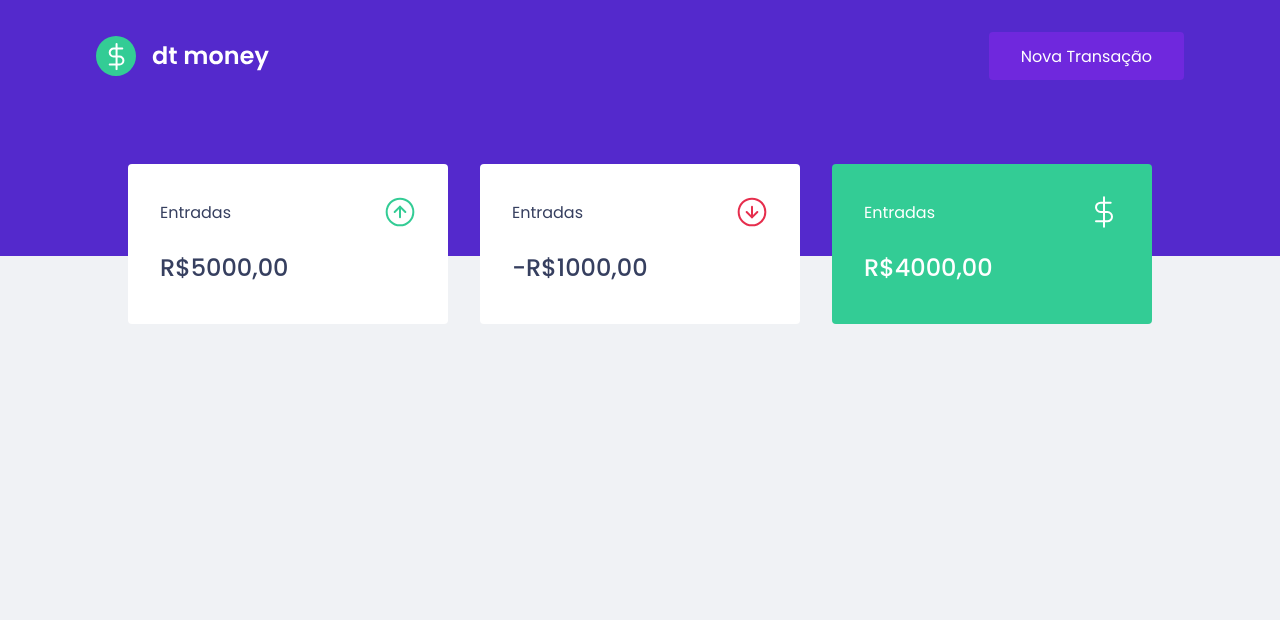
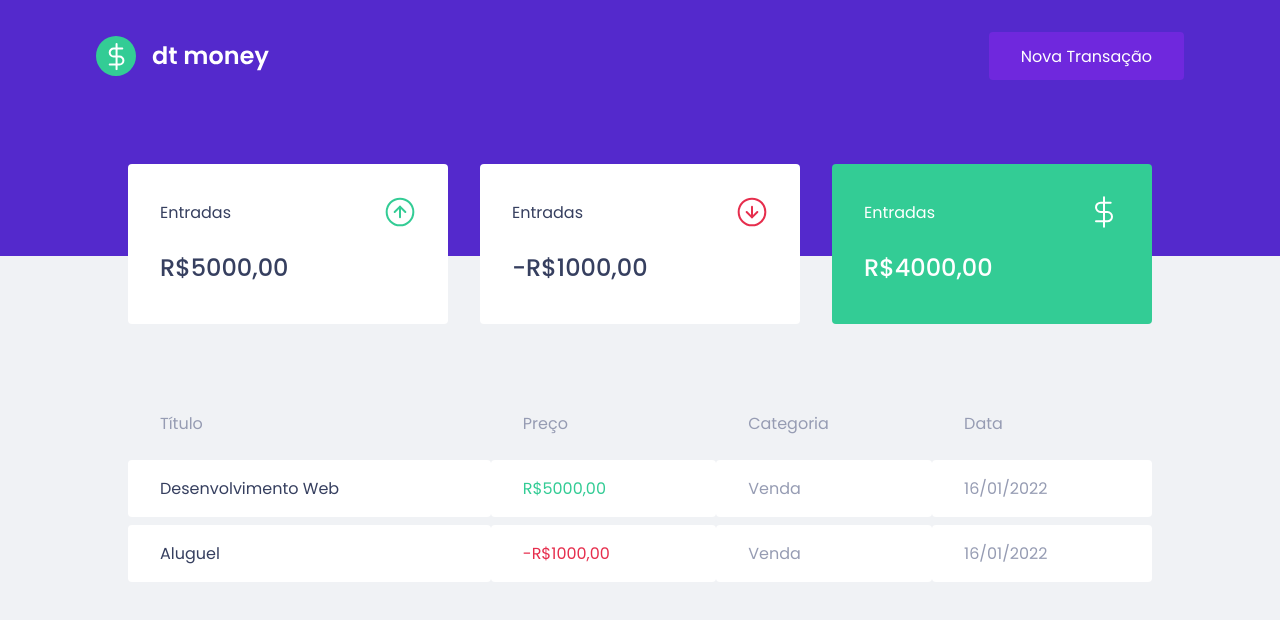
Before and after one commit to ThomasDixini/Modulo2-dtmoney, a React (Create React App) app: page / in a window 1280 px wide. Shown: the top 620 px of the page. Built offline with nearby package versions, Linux system fonts and the light colour scheme.

Commit message:
Criando a tabela de dispesas

```diff
--- a/src/components/Dashboard/index.tsx
+++ b/src/components/Dashboard/index.tsx
@@ -1,11 +1,13 @@
 import { Container } from "./styles";
 import { Summary} from '../Summary/index'
+import { TransactionTable } from "../TransactionTable";
 
 
 export function Dashboard() {
     return (
         <Container>
             <Summary/>
+            <TransactionTable/>
         </Container>
     );
 }
--- /dev/null
+++ b/src/components/TransactionTable/index.tsx
@@ -0,0 +1,35 @@
+import { Container } from "./styles";
+
+
+
+export function TransactionTable() {
+    return (
+    <Container>
+        <table>
+            <thead>
+                <tr>
+                    <th>Título</th>
+                    <th>Preço</th>
+                    <th>Categoria</th>
+                    <th>Data</th>
+                </tr>
+            </thead>
+            <tbody>
+                <tr>
+                    <td >Desenvolvimento Web</td>
+                    <td className="deposit">R$5000,00</td>
+                    <td>Venda</td>
+                    <td>16/01/2022</td>
+                </tr>
+                <tr>
+                    <td >Aluguel</td>
+                    <td className="withdraw">-R$1000,00</td>
+                    <td>Venda</td>
+                    <td>16/01/2022</td>
+                </tr>
+            </tbody>
+        </table>
+    </Container>
+
+    );
+}
--- /dev/null
+++ b/src/components/TransactionTable/styles.ts
@@ -0,0 +1,47 @@
+import styled from 'styled-components';
+
+
+export const Container = styled.div`
+
+
+margin-top: 4rem;
+
+table {
+    width: 100%;
+    border-spacing: 0 0.5rem;
+
+    th {
+    color: var(--text-color);
+    font-weight: 400;
+    padding: 1rem 2rem;
+    text-align: left;
+    line-height: 1.5rem;
+    }
+
+    td {
+        padding: 1rem 2rem;
+        border: 0;
+        background-color: var(--shape);
+        color: var(--text-color);
+        border-radius: 0.25rem;
+
+        &:first-child {
+            color: var(--title-colors);
+        }
+
+        &.deposit {
+            color: var(--green);
+        }
+
+        &.withdraw {
+            color: var(--red);
+        }
+    }
+}
+
+
+
+
+
+
+`
```
